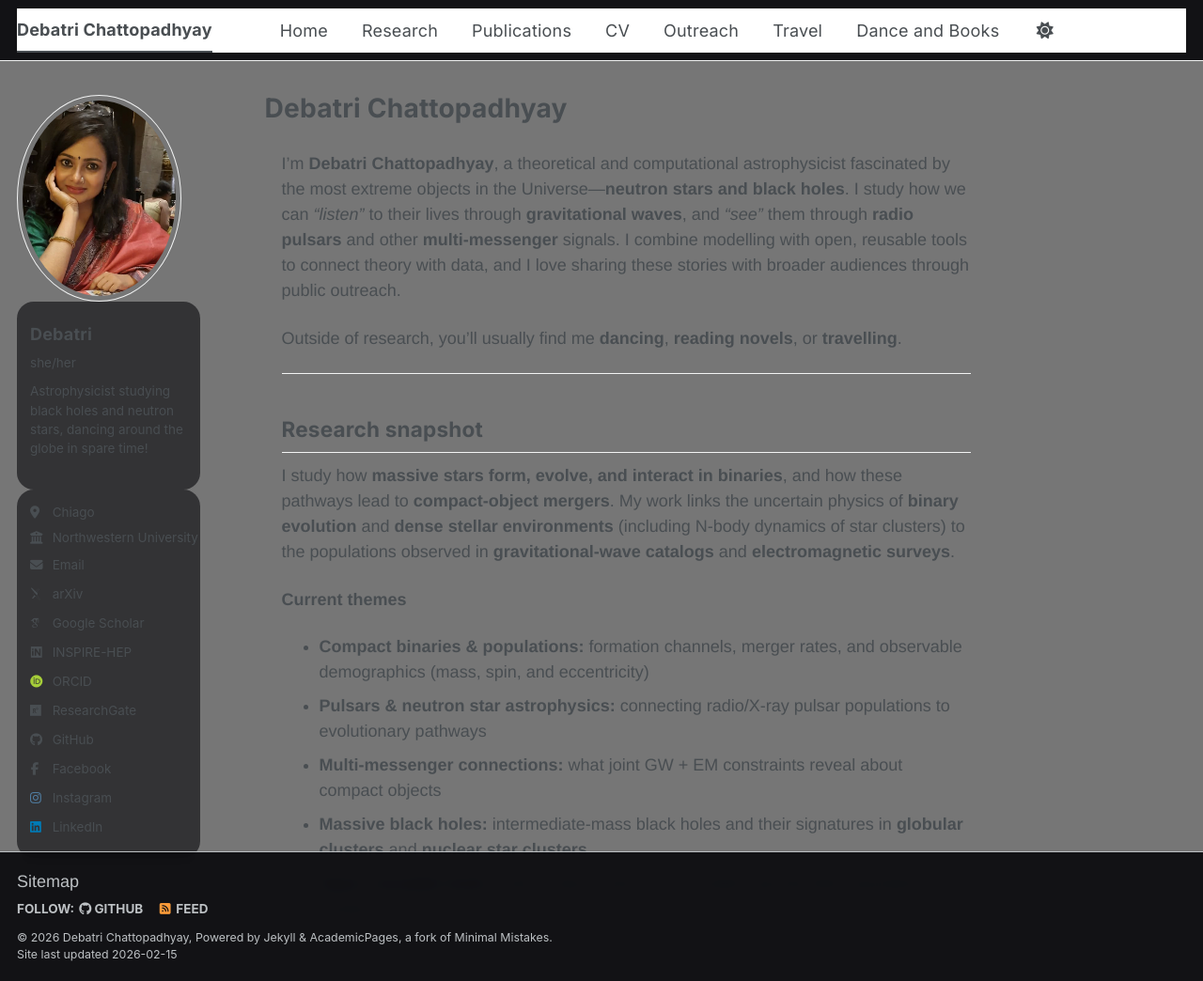
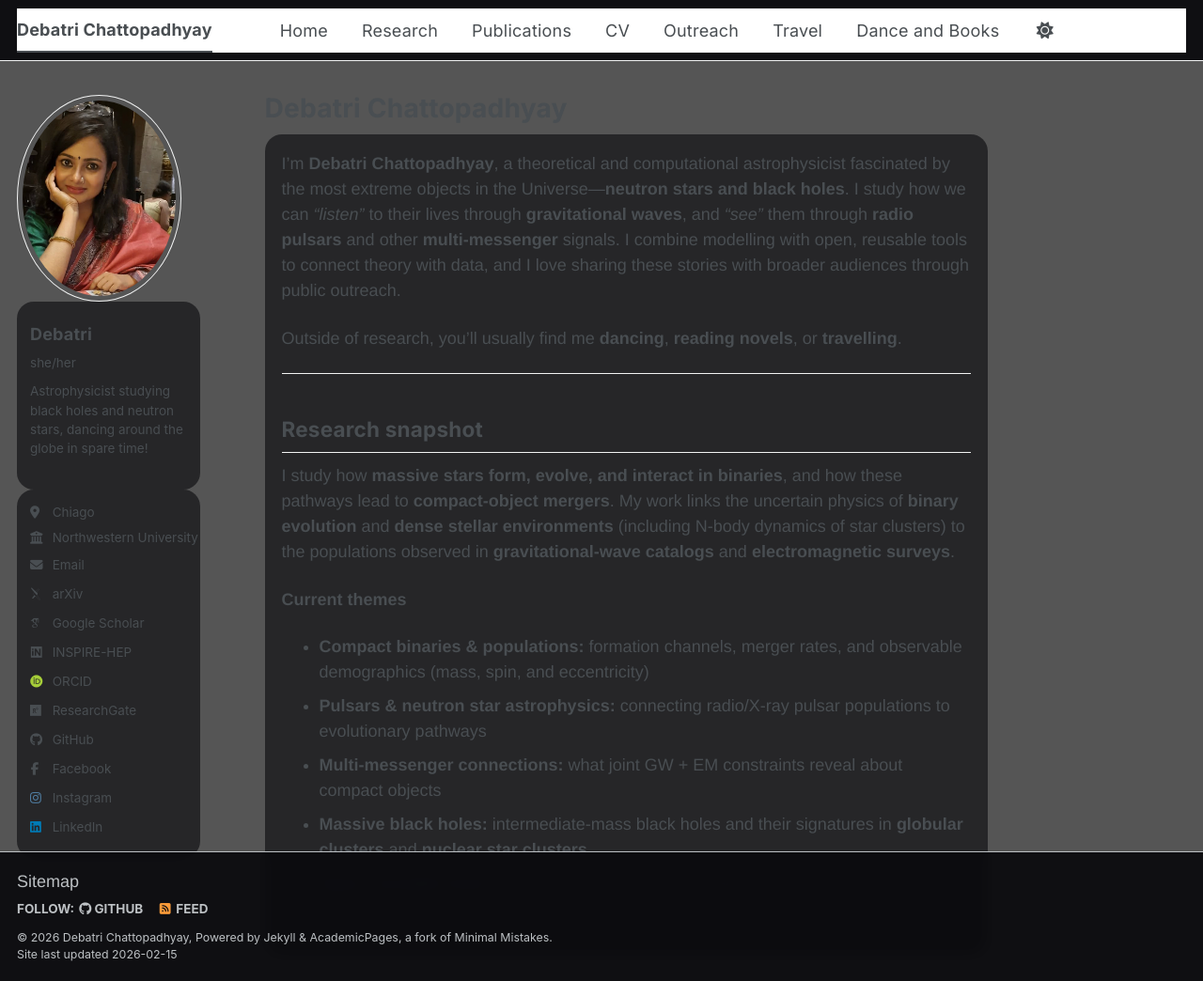
Before and after one commit to debatric/debatric.github.io, a Jekyll site: the page built from _pages/about.md, in a window 1280 px wide and 1044 px high. Shown: the whole window at 94% size. Built offline with Jekyll 4.4.1, drawn with Linux system fonts in a browser that asks for light colours; some web fonts are replaced; a script bundle is joined from its source files by our own code; library files that are not in the unit come from our copies.

Commit message:
Update _custom.scss

```diff
--- a/_sass/_custom.scss
+++ b/_sass/_custom.scss
@@ -1,31 +1,54 @@
 
 /* =========================================================
-   FULL-PAGE BACKGROUND + CLEAN TYPOGRAPHY (AcademicPages)
+   FULL-PAGE BACKGROUND (darkened) — CLEAN VERSION
+   Put this in _sass/_custom.scss
    ========================================================= */
 
-/* 0) Always ensure full height */
+/* Ensure full height */
 html, body {
+  min-height: 100%;
   height: 100%;
 }
 
-/* 1) Put a fixed background layer behind EVERYTHING */
+/* Let the background show through */
 body {
   margin: 0;
   background: transparent !important;
 }
 
+/* Fixed full-screen background layer */
 body::before {
   content: "";
   position: fixed;
   inset: 0;
   z-index: -9999;
 
-  /* Your background image */
   background: url("../../images/image1.png") no-repeat center center;
   background-size: cover;
 
-  /* Optional: darken slightly for readability */
-  filter: brightness(0.75) contrast(1.05);
+  /* Darken the background image */
+  filter: brightness(0.55) contrast(1.05);
+}
+
+/* Make wrappers transparent so the background is visible everywhere */
+#page-wrapper,
+.initial-content,
+#main,
+.layout--home,
+.layout--single,
+.layout--archive,
+.page,
+.page__inner-wrap,
+.page__content,
+.archive,
+.archive__item,
+.sidebar,
+.sidebar__inner,
+.author__content,
+.author__urls-wrapper,
+.masthead,
+.page__footer {
+  background: transparent !important;
 }
 
 /* 2) Kill any solid backgrounds that cover the image */
@@ -114,27 +137,3 @@ h1, h2, h3, h4, .site-title, .masthead__menu-item {
   border-radius: 999px;
   padding: 0.6rem 1.1rem;
 }
-
-/* ========= BACKGROUND IMAGE (darkened) ========= */
-html, body {
-  min-height: 100%;
-}
-
-/* Dark overlay + background image */
-html {
-  background:
-    linear-gradient(rgba(0,0,0,0.55), rgba(0,0,0,0.55)),
-    url("../images/image1.png") no-repeat center center fixed;
-  background-size: cover;
-}
-
-/* Make wrappers transparent so html background shows through */
-body,
-.initial-content,
-#main,
-.page,
-.archive,
-.page__content,
-.sidebar {
-  background: transparent !important;
-}
```
